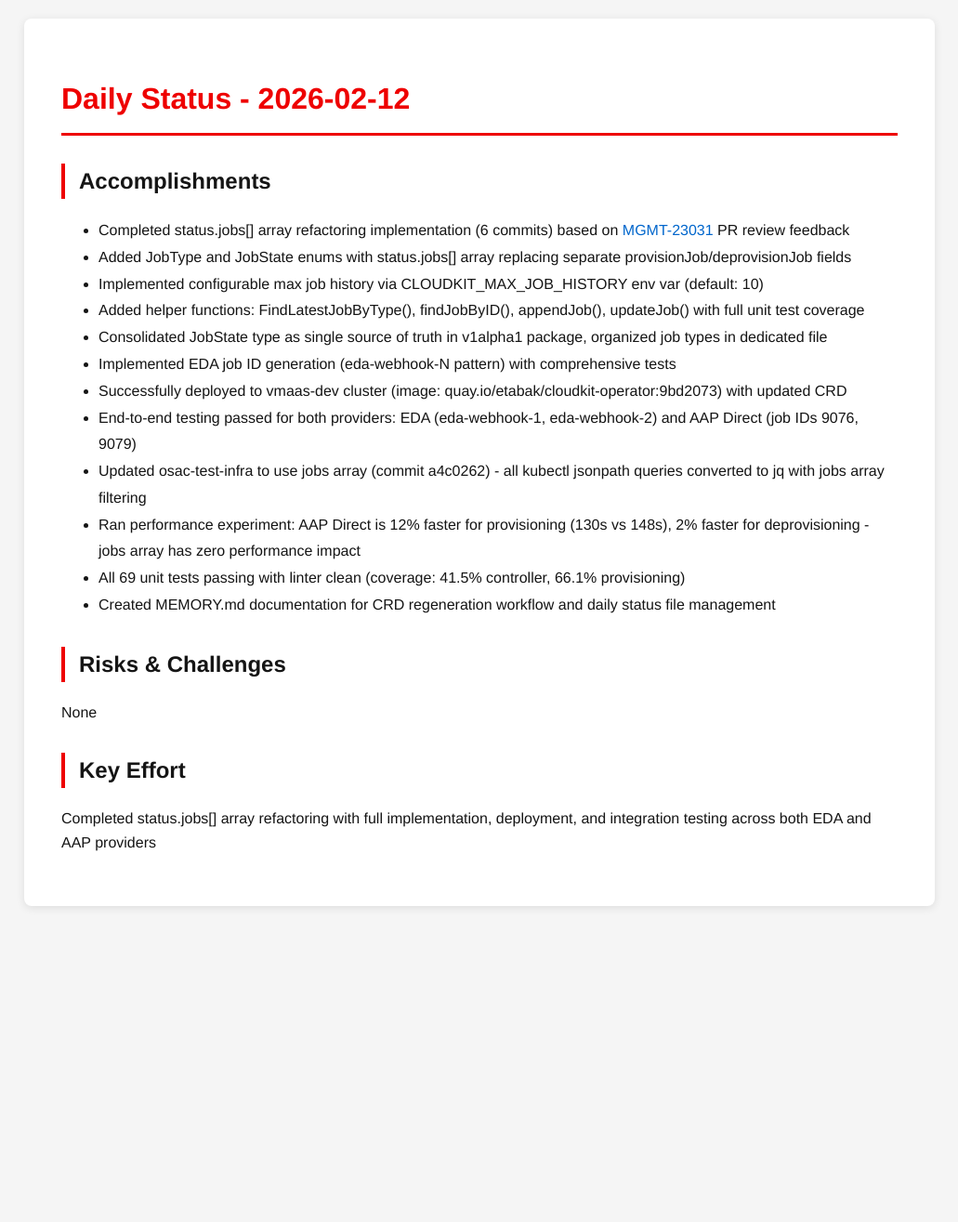
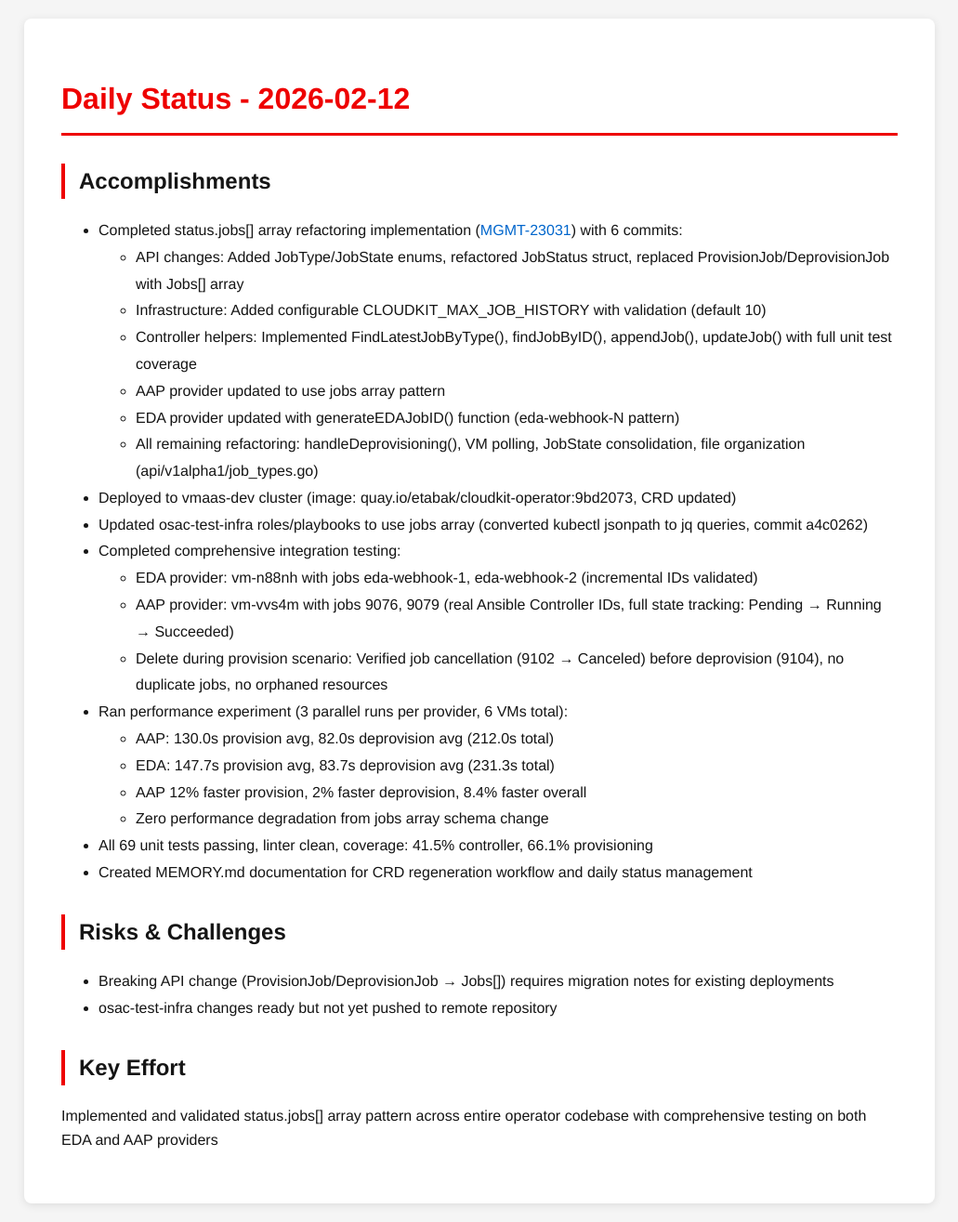
Before and after one commit to tzvatot/daily-status, a Jekyll site: the page built from 2026-02-12.md, in a window 1280 px wide. Shown: the whole page at 93% size, without its empty margins (124-1155 px from the left). Built offline with Jekyll 4.4.1, drawn with Linux system fonts in a browser that asks for light colours; before the commit the page ends 995 px from its top, so only the background shows below that.

Commit message:
Daily status update - 2026-02-12

```diff
--- a/2026-02-12.md
+++ b/2026-02-12.md
@@ -7,21 +7,30 @@ date: 2026-02-12
 # Daily Status - 2026-02-12
 
 ## Accomplishments
-- Completed status.jobs[] array refactoring implementation (6 commits) based on [MGMT-23031](https://issues.redhat.com/browse/MGMT-23031) PR review feedback
-- Added JobType and JobState enums with status.jobs[] array replacing separate provisionJob/deprovisionJob fields
-- Implemented configurable max job history via CLOUDKIT_MAX_JOB_HISTORY env var (default: 10)
-- Added helper functions: FindLatestJobByType(), findJobByID(), appendJob(), updateJob() with full unit test coverage
-- Consolidated JobState type as single source of truth in v1alpha1 package, organized job types in dedicated file
-- Implemented EDA job ID generation (eda-webhook-N pattern) with comprehensive tests
-- Successfully deployed to vmaas-dev cluster (image: quay.io/etabak/cloudkit-operator:9bd2073) with updated CRD
-- End-to-end testing passed for both providers: EDA (eda-webhook-1, eda-webhook-2) and AAP Direct (job IDs 9076, 9079)
-- Updated osac-test-infra to use jobs array (commit a4c0262) - all kubectl jsonpath queries converted to jq with jobs array filtering
-- Ran performance experiment: AAP Direct is 12% faster for provisioning (130s vs 148s), 2% faster for deprovisioning - jobs array has zero performance impact
-- All 69 unit tests passing with linter clean (coverage: 41.5% controller, 66.1% provisioning)
-- Created MEMORY.md documentation for CRD regeneration workflow and daily status file management
+- Completed status.jobs[] array refactoring implementation ([MGMT-23031](https://issues.redhat.com/browse/MGMT-23031)) with 6 commits:
+  - API changes: Added JobType/JobState enums, refactored JobStatus struct, replaced ProvisionJob/DeprovisionJob with Jobs[] array
+  - Infrastructure: Added configurable CLOUDKIT_MAX_JOB_HISTORY with validation (default 10)
+  - Controller helpers: Implemented FindLatestJobByType(), findJobByID(), appendJob(), updateJob() with full unit test coverage
+  - AAP provider updated to use jobs array pattern
+  - EDA provider updated with generateEDAJobID() function (eda-webhook-N pattern)
+  - All remaining refactoring: handleDeprovisioning(), VM polling, JobState consolidation, file organization (api/v1alpha1/job_types.go)
+- Deployed to vmaas-dev cluster (image: quay.io/etabak/cloudkit-operator:9bd2073, CRD updated)
+- Updated osac-test-infra roles/playbooks to use jobs array (converted kubectl jsonpath to jq queries, commit a4c0262)
+- Completed comprehensive integration testing:
+  - EDA provider: vm-n88nh with jobs eda-webhook-1, eda-webhook-2 (incremental IDs validated)
+  - AAP provider: vm-vvs4m with jobs 9076, 9079 (real Ansible Controller IDs, full state tracking: Pending → Running → Succeeded)
+  - Delete during provision scenario: Verified job cancellation (9102 → Canceled) before deprovision (9104), no duplicate jobs, no orphaned resources
+- Ran performance experiment (3 parallel runs per provider, 6 VMs total):
+  - AAP: 130.0s provision avg, 82.0s deprovision avg (212.0s total)
+  - EDA: 147.7s provision avg, 83.7s deprovision avg (231.3s total)
+  - AAP 12% faster provision, 2% faster deprovision, 8.4% faster overall
+  - Zero performance degradation from jobs array schema change
+- All 69 unit tests passing, linter clean, coverage: 41.5% controller, 66.1% provisioning
+- Created MEMORY.md documentation for CRD regeneration workflow and daily status management
 
 ## Risks & Challenges
-None
+- Breaking API change (ProvisionJob/DeprovisionJob → Jobs[]) requires migration notes for existing deployments
+- osac-test-infra changes ready but not yet pushed to remote repository
 
 ## Key Effort
-Completed status.jobs[] array refactoring with full implementation, deployment, and integration testing across both EDA and AAP providers
+Implemented and validated status.jobs[] array pattern across entire operator codebase with comprehensive testing on both EDA and AAP providers
```
